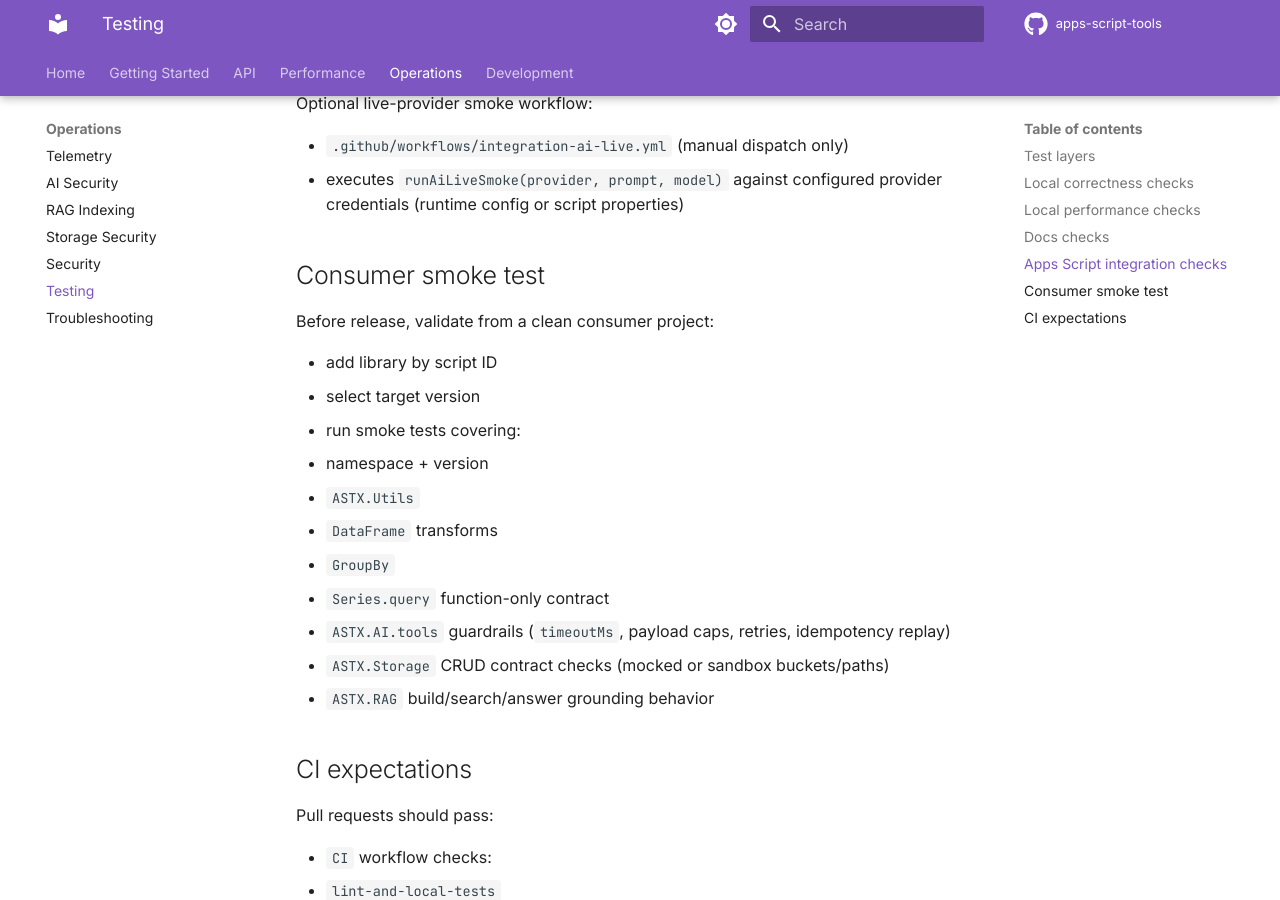
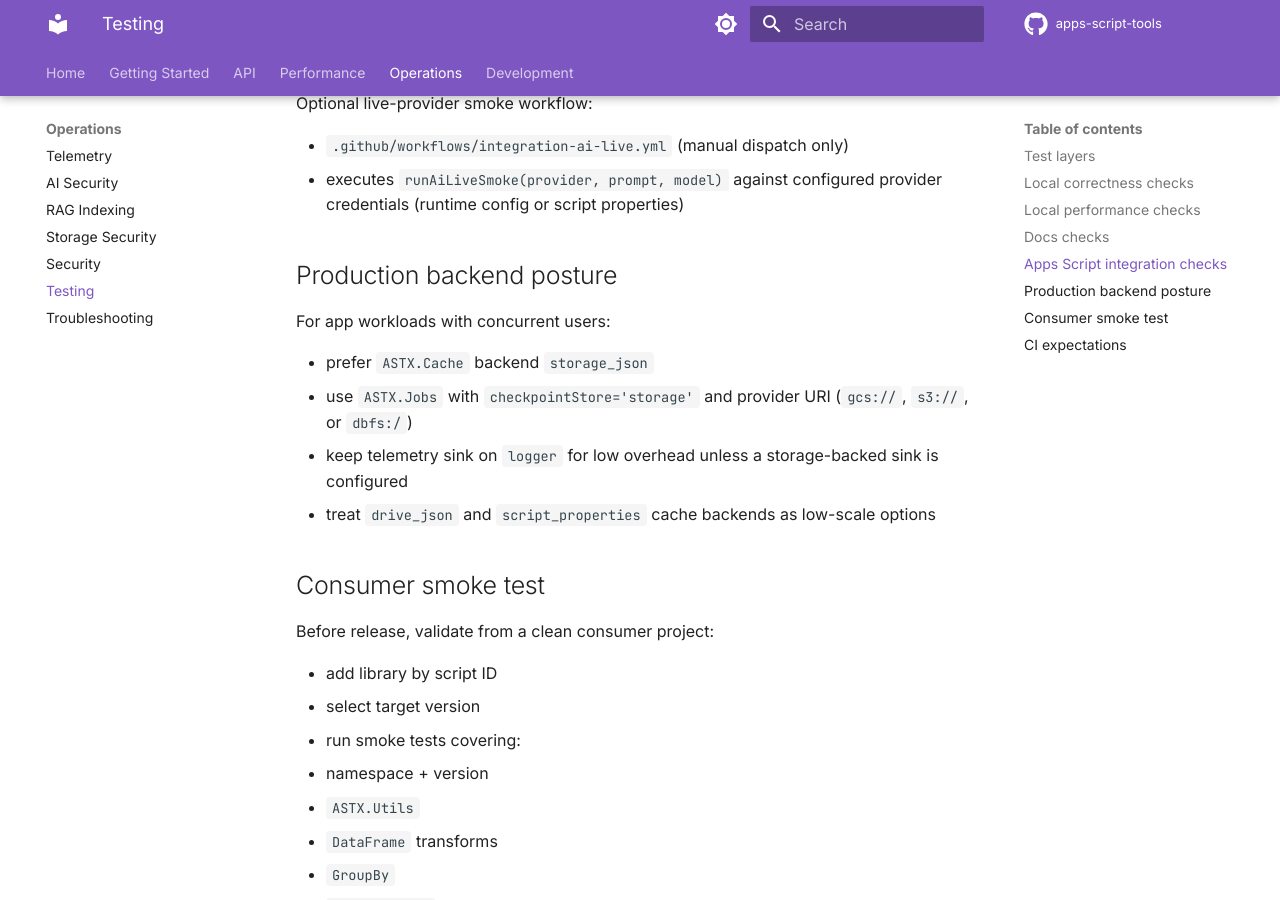
Before and after one commit to joe-broadhead/apps-script-tools, an MkDocs documentation site: the page built from docs/operations/testing.md, in a window 1280 px wide and 900 px high, scrolled down 1517 px. Built offline with MkDocs 1.6.1 and Material for MkDocs 9.7.7, drawn with Linux system fonts in a browser that asks for light colours; comment, search, counter and statistics services are not loaded.

Commit message:
hardening: add cache scalability guardrails and docs posture

```diff
--- a/docs/operations/testing.md
+++ b/docs/operations/testing.md
@@ -69,6 +69,15 @@ Optional live-provider smoke workflow:
 - `.github/workflows/integration-ai-live.yml` (manual dispatch only)
 - executes `runAiLiveSmoke(provider, prompt, model)` against configured provider credentials (runtime config or script properties)
 
+## Production backend posture
+
+For app workloads with concurrent users:
+
+- prefer `ASTX.Cache` backend `storage_json`
+- use `ASTX.Jobs` with `checkpointStore='storage'` and provider URI (`gcs://`, `s3://`, or `dbfs:/`)
+- keep telemetry sink on `logger` for low overhead unless a storage-backed sink is configured
+- treat `drive_json` and `script_properties` cache backends as low-scale options
+
 ## Consumer smoke test
 
 Before release, validate from a clean consumer project:
```
Also changed, not shown: README.md (+2 -1 lines), docs/api/quick-reference.md (+3 -0 lines), docs/api/telemetry-contracts.md (+1 -1 lines), docs/api/tools.md (+6 -0 lines), 1 other file.
